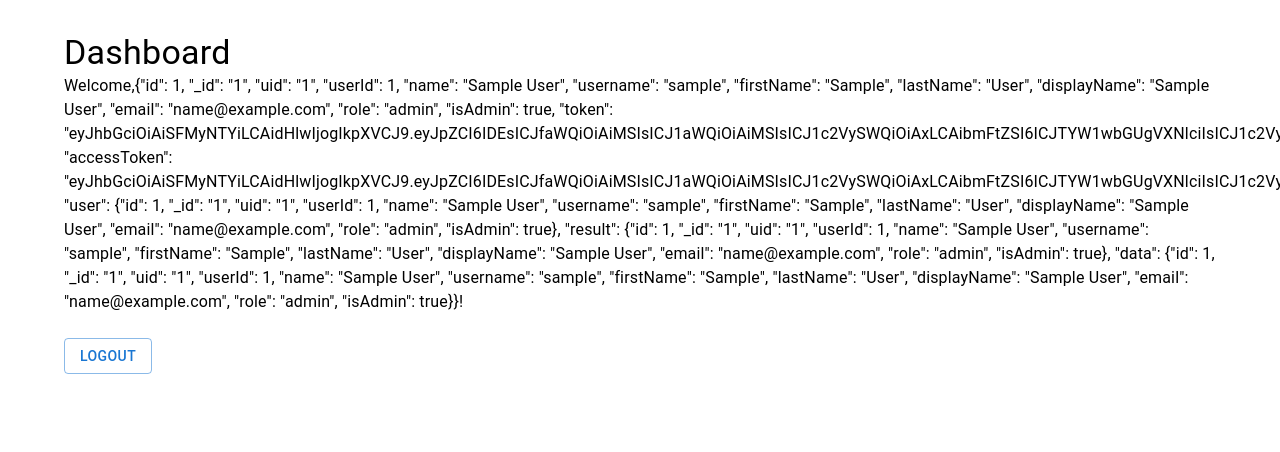
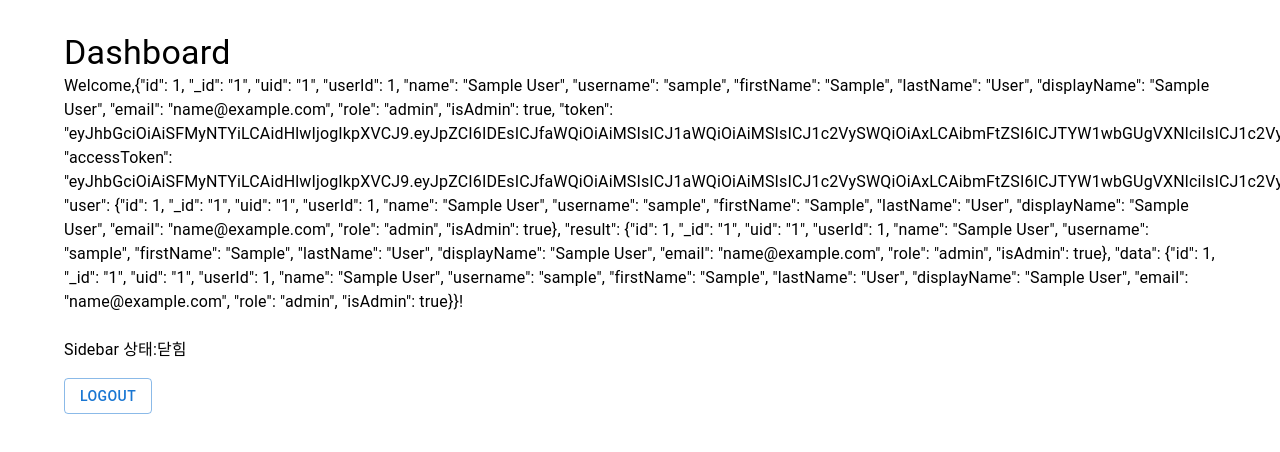
Before and after one commit to Heesun0514/Advanced_todo_practice, a React (Vite) app: page /Dashboard in a window 1280 px wide. Shown: the top 452 px of the page. Built offline with nearby package versions, Linux system fonts and the light colour scheme; sample sign-in values are in the browser's storage.

Commit message:
pages/Dashboard.jsx - 상태 관리 추가

```diff
--- a/src/pages/Dashboard.jsx
+++ b/src/pages/Dashboard.jsx
@@ -1,4 +1,4 @@
-import React from "react";
+import React ,{useState} from "react";  // useState 추가
 import {
 Container,
 Typography,
@@ -13,6 +13,8 @@ import Navbar from '../components/Navbar'; // 추가
 const Dashboard=()=>{
   const navigate = useNavigate();
   const username=localStorage.getItem('user');
+  const [sidebarOpen,setSidebarOpen]=useState(false);// 사이드바 상태 추가
+
 
   const handleLoggout=()=>{
     localStorage.removeItem('user');
@@ -20,12 +22,15 @@ const Dashboard=()=>{
 
   };
 
-
+const handleMenuClick=()=>{
+  console.log ('Menu clicked-sidebar will open');
+  setSidebarOpen(true); // 사이드바 열기
+}
 
   return (
 
     <>
-   <Navbar/>
+   <Navbar onMenuClick={handleMenuClick}/> {/* props 전달 */}
     <Container>
       <Box sx={{mt:4}}>
       <Typography variant="h4">
@@ -36,12 +41,17 @@ const Dashboard=()=>{
         Welcome,{username}!
       </Typography>
 
+      <Typography color="text.secondar" sx={{mb:2}}>
+        Sidebar  상태:{sidebarOpen ? '열림':'닫힘'}
+      </Typography>
+
 <Button
 variant="outlined"
 onClick={handleLoggout}
 >
   Logout
 </Button>
+
       </Box>
     </Container>
 </>
```
